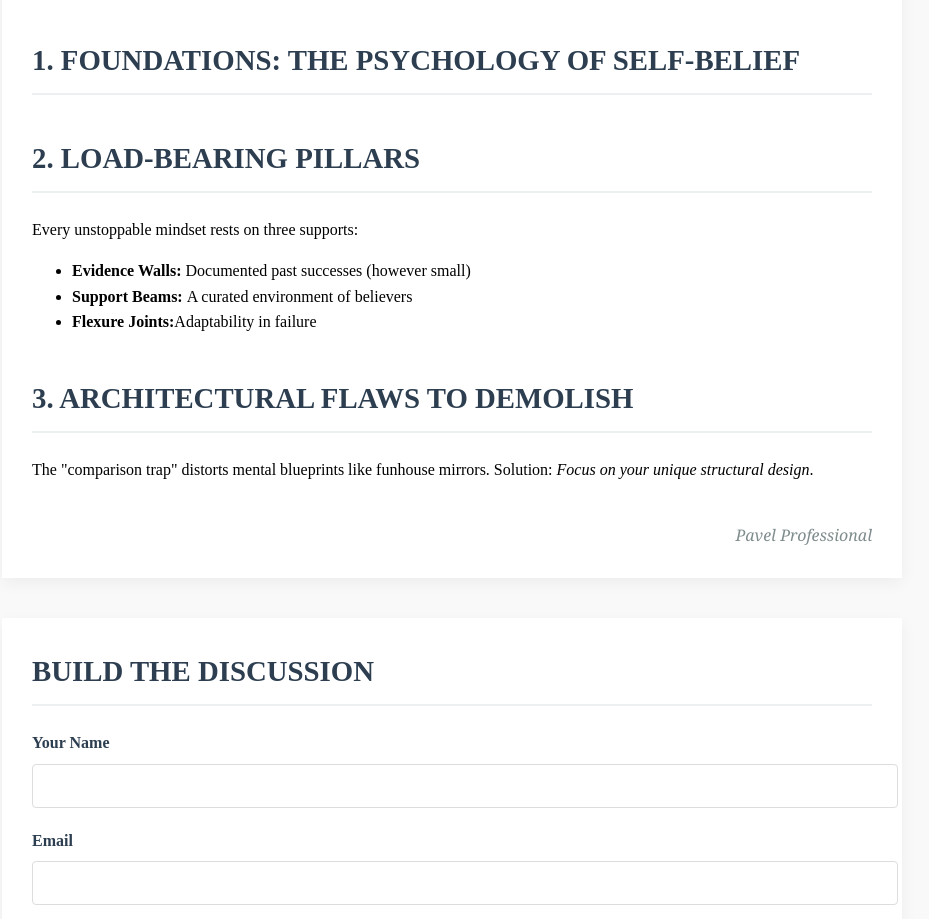
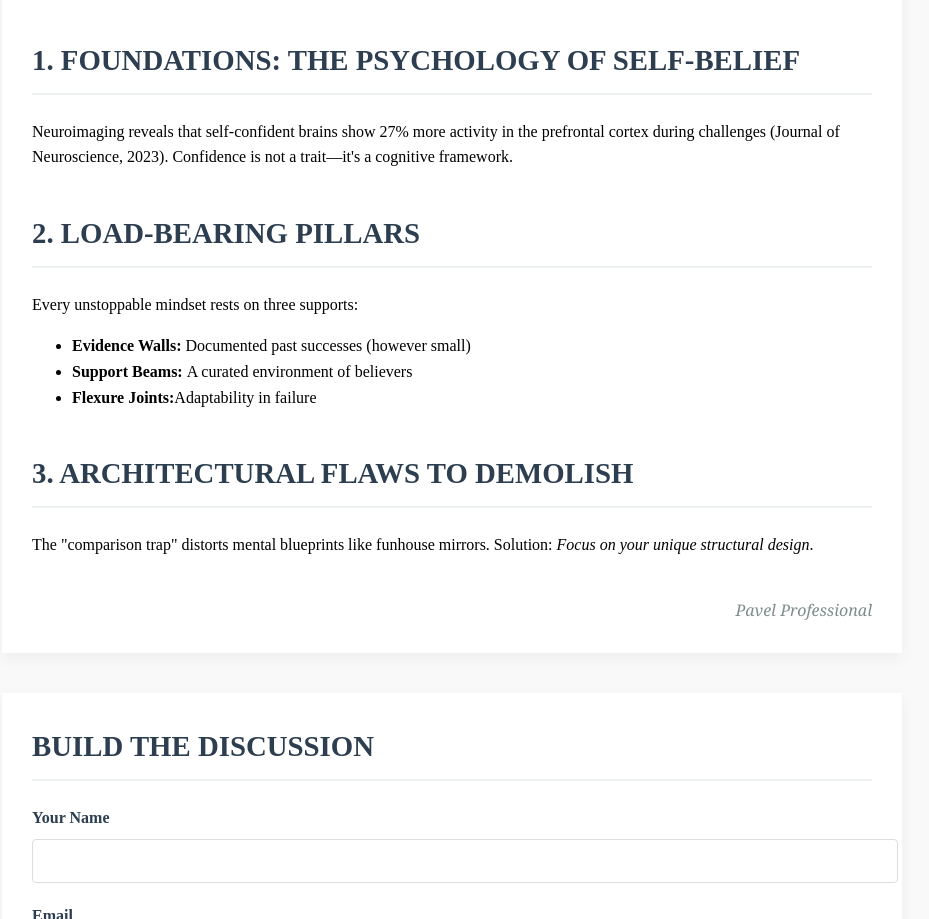
Before and after one commit to tsion1216/BlogArticle, a plain HTML site: page index.html in a window 1280 px wide. Shown: the part 1187-2106 px from the top of the page, without its empty margins (188-1117 px from the left). Drawn offline with Linux system fonts and the light colour scheme; a web font is replaced by a local one.

Commit message:
add the paragraph

```diff
--- a/index.html
+++ b/index.html
@@ -187,6 +187,11 @@
       </div>
       <h2>1. FOUNDATIONS: THE PSYCHOLOGY OF SELF-BELIEF</h2>
 
+      <p>
+        Neuroimaging reveals that self-confident brains show 27% more activity
+        in the prefrontal cortex during challenges (Journal of Neuroscience,
+        2023). Confidence is not a trait—it's a cognitive framework.
+      </p>
       <h2>2. LOAD-BEARING PILLARS</h2>
 
       <p>Every unstoppable mindset rests on three supports:</p>
```
